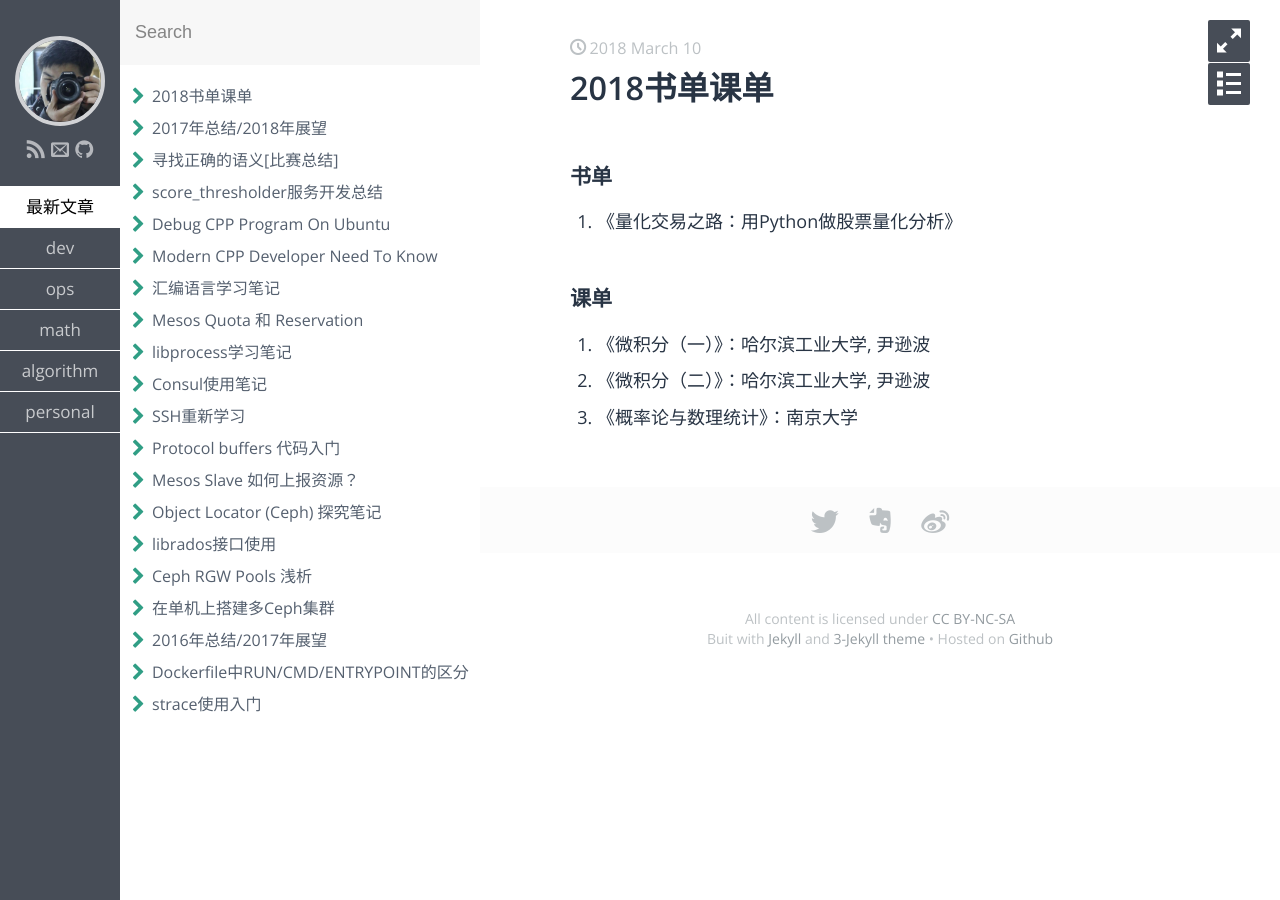
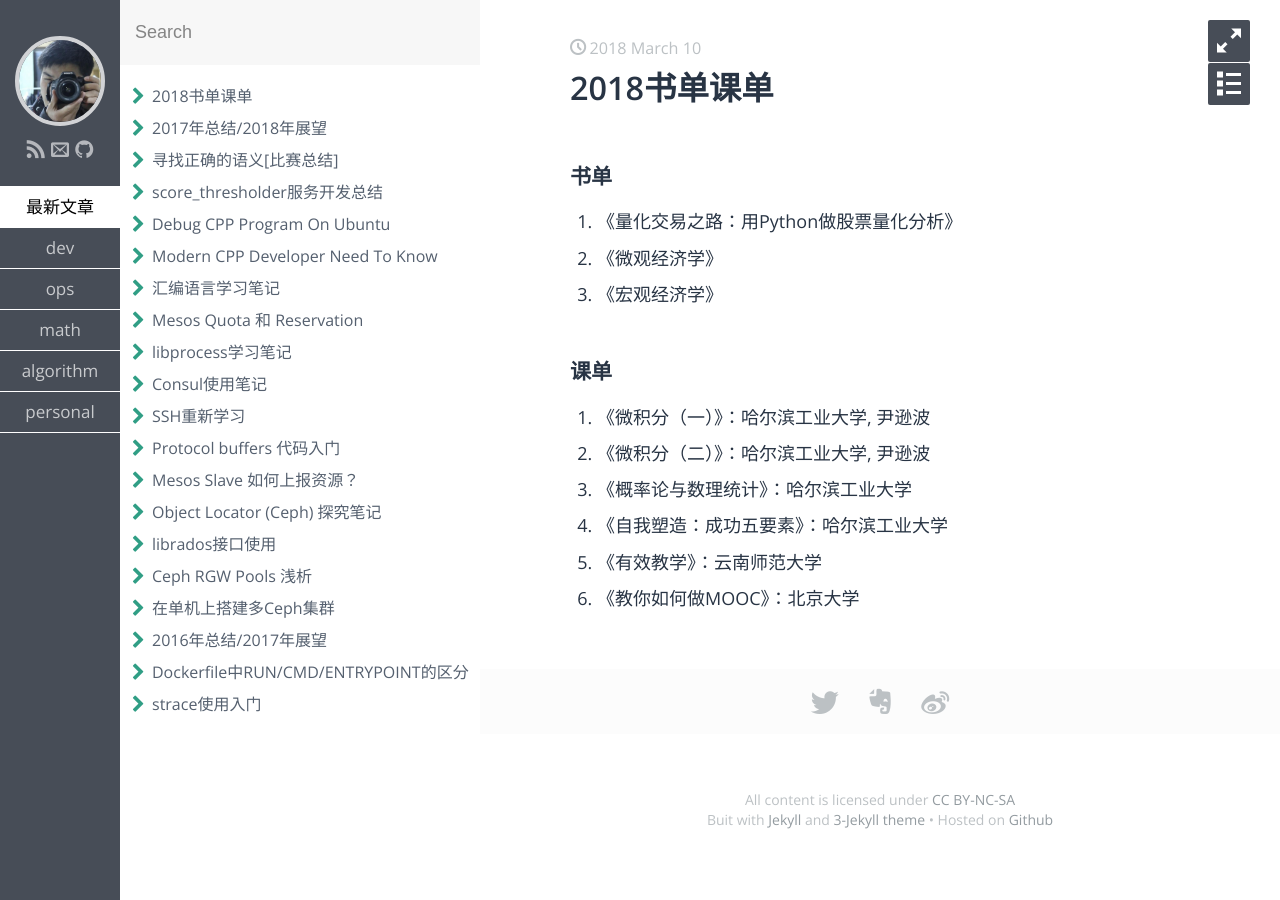
Before and after one commit to Jacco-su/IvanJobs.github.io, a Jekyll site: the page built from _posts/2018-03-10-books-to-read-courses-to-follow.markdown, in a window 1280 px wide. Built offline with Jekyll 4.4.1, drawn with Linux system fonts in a browser that asks for light colours; some web fonts are replaced; comment, search, counter and statistics services are not loaded.

Commit message:
add courses and books

```diff
--- a/_posts/2018-03-10-books-to-read-courses-to-follow.markdown
+++ b/_posts/2018-03-10-books-to-read-courses-to-follow.markdown
@@ -6,9 +6,14 @@ categories: personal
 
 ### 书单
 1. 《量化交易之路：用Python做股票量化分析》
+2. 《微观经济学》
+3. 《宏观经济学》
 
 
 ### 课单
 1. 《微积分（一）》：哈尔滨工业大学, 尹逊波
 2. 《微积分（二）》：哈尔滨工业大学, 尹逊波
-3. 《概率论与数理统计》：南京大学
+3. 《概率论与数理统计》：哈尔滨工业大学
+4. 《自我塑造：成功五要素》：哈尔滨工业大学
+5. 《有效教学》：云南师范大学
+6. 《教你如何做MOOC》：北京大学
```
